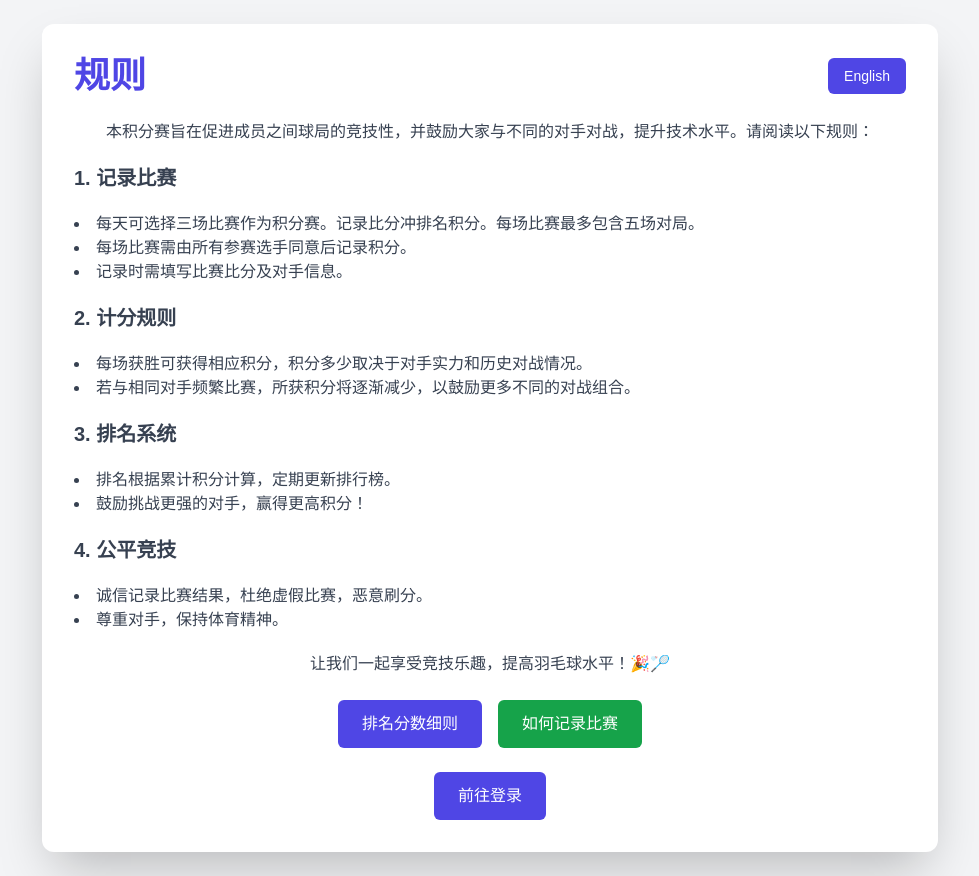
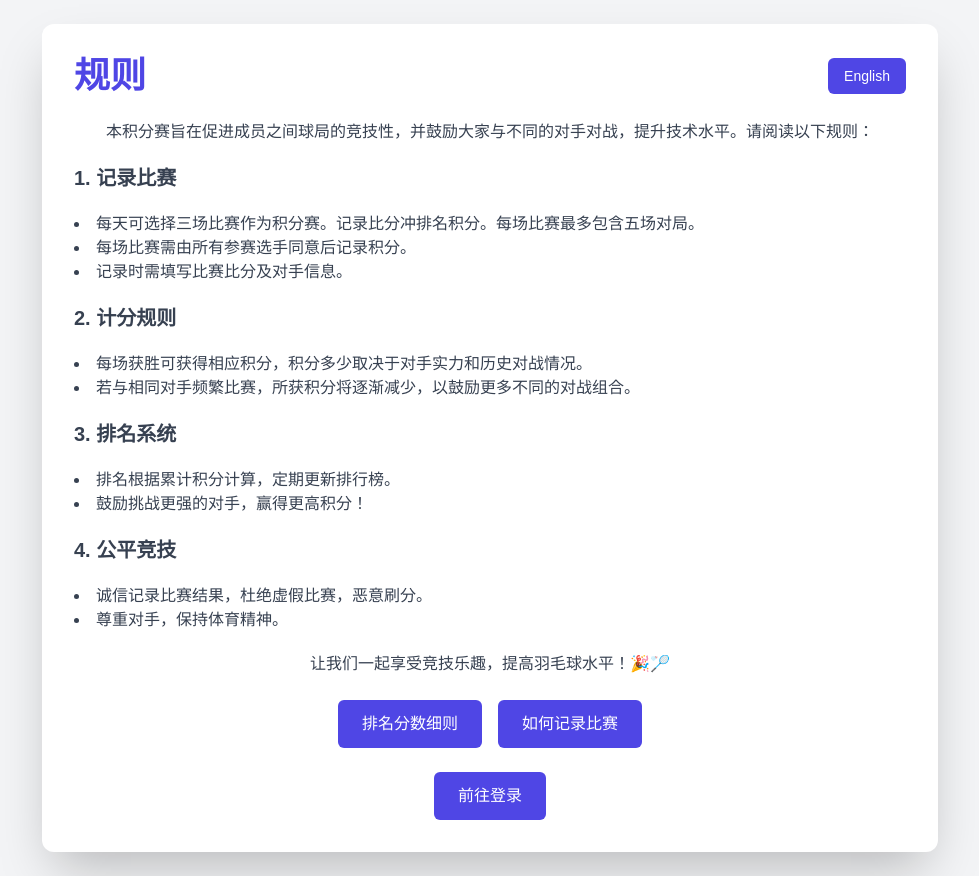
Before and after one commit to Misachu10032/badminton-league, a Next.js app: page /rules in a window 1280 px wide. Shown: the whole page, without its empty margins (150-1129 px from the left). Built offline with nearby package versions, Linux system fonts and the light colour scheme.

Commit message:
text color change

```diff
--- a/src/app/rules/page.js
+++ b/src/app/rules/page.js
@@ -100,7 +100,7 @@ const RulesPage = () => {
           </button>
           <button
             onClick={openRecordMatchModal}
-            className="w-full sm:w-auto px-6 py-3 bg-green-600 text-white rounded-md hover:bg-green-700 text-sm sm:text-base"
+            className="w-full sm:w-auto px-6 py-3 bg-indigo-600 text-white rounded-md hover:bg-indigo-700 text-sm sm:text-base"
           >
             {language === "en" ? "How To Record a Game" : "如何记录比赛"}
           </button>
```
